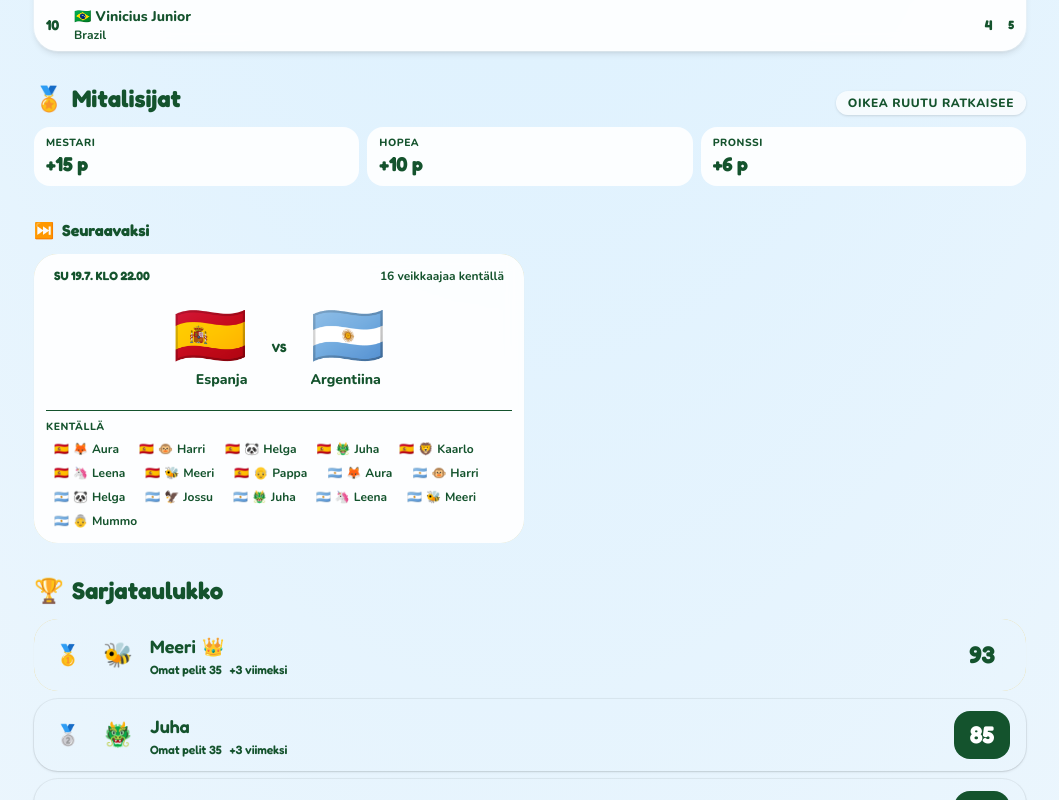
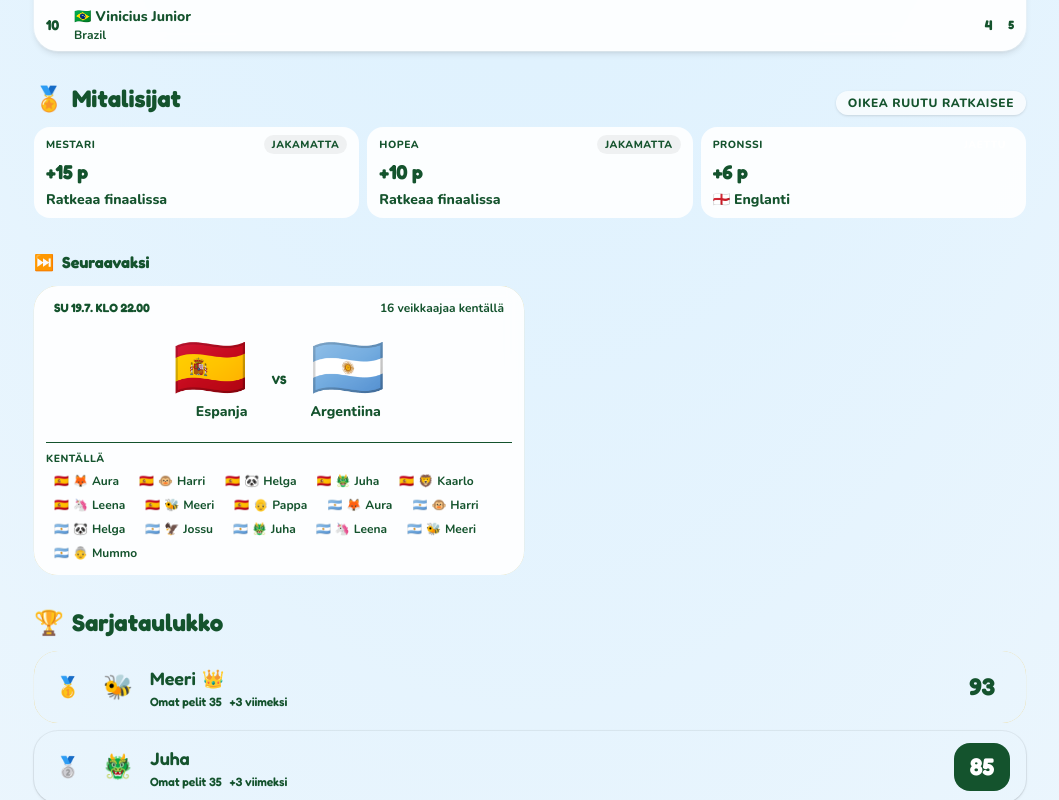
Before and after one commit to intery-oy/mm-veikkaus, a React (Vite) app: page / in a window 1280 px wide. Shown: the part 1020-1820 px from the top of the page, without its empty margins (110-1169 px from the left). Built offline with nearby package versions, Linux system fonts and the light colour scheme.

Commit message:
Näytä mitalibonusten jaon tila

```diff
--- a/src/app/App.tsx
+++ b/src/app/App.tsx
@@ -162,24 +162,41 @@ export function App() {
           </span>
         </div>
         <div className="grid gap-2 sm:grid-cols-3">
-          <div className="rounded-2xl bg-white/90 px-3 py-2 shadow-sm ring-2 ring-[--color-gold]">
-            <div className="text-[0.65rem] font-black uppercase tracking-wider text-[--color-muted]">
-              Mestari
+          {data.medalBonuses.map((m) => (
+            <div
+              key={m.role}
+              className={[
+                'rounded-2xl bg-white/90 px-3 py-2 shadow-sm ring-2',
+                m.role === 'champion'
+                  ? 'ring-[--color-gold]'
+                  : m.role === 'silver'
+                    ? 'ring-[--color-silver]'
+                    : 'ring-[--color-bronze]',
+              ].join(' ')}
+            >
+              <div className="flex items-center justify-between gap-2">
+                <div className="text-[0.65rem] font-black uppercase tracking-wider text-[--color-muted]">
+                  {m.label}
+                </div>
+                <span
+                  className={[
+                    'rounded-full px-2 py-0.5 text-[0.65rem] font-black uppercase tracking-wider',
+                    m.awarded
+                      ? 'bg-[--color-grass-deep] text-white'
+                      : 'bg-black/5 text-[--color-muted]',
+                  ].join(' ')}
+                >
+                  {m.awarded ? 'Jaettu' : 'Jakamatta'}
+                </span>
+              </div>
+              <div className="num mt-1 text-xl font-black text-[--color-ink]">
+                +{m.points} p
+              </div>
+              <div className="mt-1 truncate text-sm font-black text-[--color-ink]">
+                {m.awarded && m.flag && m.teamName ? `${m.flag} ${m.teamName}` : 'Ratkeaa finaalissa'}
+              </div>
             </div>
-            <div className="num text-xl font-black text-[--color-ink]">+15 p</div>
-          </div>
-          <div className="rounded-2xl bg-white/90 px-3 py-2 shadow-sm ring-2 ring-[--color-silver]">
-            <div className="text-[0.65rem] font-black uppercase tracking-wider text-[--color-muted]">
-              Hopea
-            </div>
-            <div className="num text-xl font-black text-[--color-ink]">+10 p</div>
-          </div>
-          <div className="rounded-2xl bg-white/90 px-3 py-2 shadow-sm ring-2 ring-[--color-bronze]">
-            <div className="text-[0.65rem] font-black uppercase tracking-wider text-[--color-muted]">
-              Pronssi
-            </div>
-            <div className="num text-xl font-black text-[--color-ink]">+6 p</div>
-          </div>
+          ))}
         </div>
       </section>
 
--- a/src/app/viewmodel.ts
+++ b/src/app/viewmodel.ts
@@ -155,6 +155,15 @@ export interface ScorerView {
   pickedBy: Array<{ name: string; avatar: string }>;
 }
 
+export interface MedalBonusView {
+  role: 'champion' | 'silver' | 'bronze';
+  label: string;
+  points: number;
+  teamName: string | null;
+  flag: string | null;
+  awarded: boolean;
+}
+
 export interface PortalData {
   bettors: BettorView[];
   /** Montako ottelua on pelattu (tuloksellisia). */
@@ -182,6 +191,8 @@ export interface PortalData {
   teamOwnership: TeamOwnershipView[];
   /** Live-maalipörssi, ei vaikuta bonuksiin ennen lopullista outcomea. */
   topScorers: ScorerView[];
+  /** Mitalibonusten julkinen tila: mikä on jo jaettu ja mikä vielä auki. */
+  medalBonuses: MedalBonusView[];
 }
 
 function teamName(id: string): string {
@@ -474,6 +485,32 @@ export function buildPortalData(): PortalData {
     playedMatches: s.playedMatches,
     pickedBy: s.playerId ? (scorerPickersByPlayer.get(s.playerId) ?? []) : [],
   }));
+  const medalBonuses: MedalBonusView[] = [
+    {
+      role: 'champion',
+      label: 'Mestari',
+      points: 15,
+      teamName: outcome.championTeamId ? teamName(outcome.championTeamId) : null,
+      flag: outcome.championTeamId ? flagEmoji(outcome.championTeamId) : null,
+      awarded: outcome.championTeamId !== null,
+    },
+    {
+      role: 'silver',
+      label: 'Hopea',
+      points: 10,
+      teamName: outcome.silverTeamId ? teamName(outcome.silverTeamId) : null,
+      flag: outcome.silverTeamId ? flagEmoji(outcome.silverTeamId) : null,
+      awarded: outcome.silverTeamId !== null,
+    },
+    {
+      role: 'bronze',
+      label: 'Pronssi',
+      points: 6,
+      teamName: outcome.bronzeTeamId ? teamName(outcome.bronzeTeamId) : null,
+      flag: outcome.bronzeTeamId ? flagEmoji(outcome.bronzeTeamId) : null,
+      awarded: outcome.bronzeTeamId !== null,
+    },
+  ];
 
   return {
     bettors: bettorViews,
@@ -508,5 +545,6 @@ export function buildPortalData(): PortalData {
     insights,
     teamOwnership,
     topScorers,
+    medalBonuses,
   };
 }
```
Also changed, not shown: 1 other file (tests, documents, lock files or other folders).
